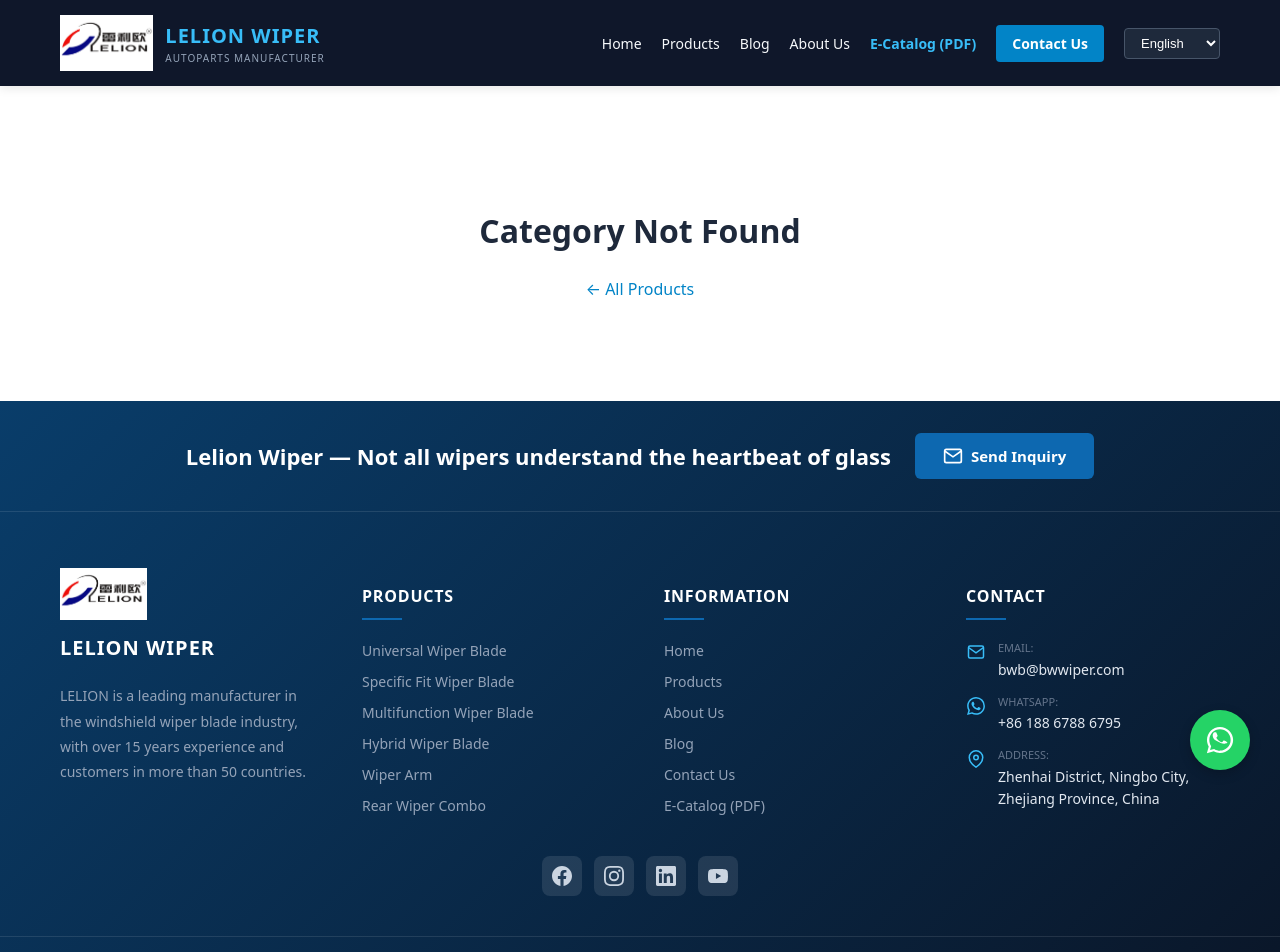
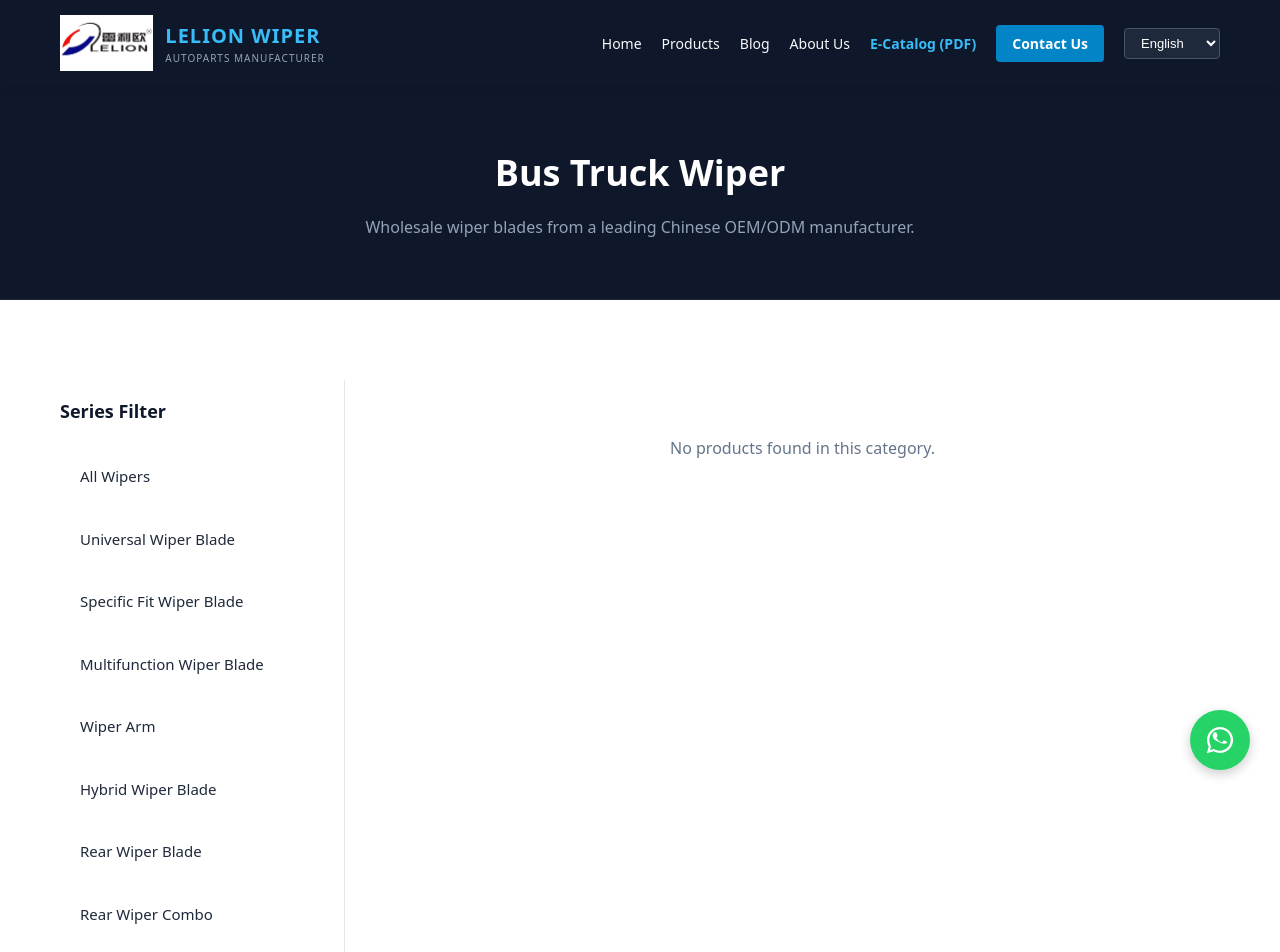
Before and after one commit to 15970477274a-prog/bowang-wiper-site, a Next.js app: page /en/products/category/bus-truck-wiper in a window 1280 px wide. Shown: the top 952 px of the page. Built offline with nearby package versions, Linux system fonts and the light colour scheme.

Commit message:
Add legacy wiper categories to multilingual product catalog

```diff
--- a/app/[lang]/products/category/[slug]/layout.tsx
+++ b/app/[lang]/products/category/[slug]/layout.tsx
@@ -5,7 +5,7 @@ import { translations, Locale } from "../../../../translations";
 type Props = { params: Promise<{ lang: string; slug: string }> };
 
 const locales = ["en", "es", "ru", "fr", "de", "zh"];
-const categorySlugs = ["universal", "specific-fit", "multifunction", "wiper-arm", "hybrid", "rear-wiper", "rear-wiper-combo"];
+const categorySlugs = ["universal", "specific-fit", "multifunction", "wiper-arm", "hybrid", "rear-wiper", "rear-wiper-combo", "frame-wiper", "frameless-wiper", "colored-wiper-blade", "electric-spray-wiper", "bus-truck-wiper", "snow-wiper", "special-wiper", "wiper-parts", "rear-wiper-arm"];
 
 export function generateStaticParams() {
   return categorySlugs.flatMap((slug) => locales.map((lang) => ({ lang, slug })));
@@ -21,6 +21,15 @@ const categoryKeyMap: Record<string, keyof (typeof translations)["en"]> = {
   "rear-wiper": "catRearWiper",
   hybrid: "catHybrid",
   "rear-wiper-combo": "catRearWiperCombo",
+  "frame-wiper": "catFrameWiper",
+  "frameless-wiper": "catFramelessWiper",
+  "colored-wiper-blade": "catColoredWiper",
+  "electric-spray-wiper": "catElectricSpray",
+  "bus-truck-wiper": "catBusTruck",
+  "snow-wiper": "catSnowWiper",
+  "special-wiper": "catSpecialWiper",
+  "wiper-parts": "catWiperParts",
+  "rear-wiper-arm": "catRearWiperArm",
 };
 
 export async function generateMetadata({ params }: Props): Promise<Metadata> {
--- a/app/[lang]/products/category/[slug]/page.tsx
+++ b/app/[lang]/products/category/[slug]/page.tsx
@@ -7,26 +7,7 @@ import Image from "next/image";
 import { translations, Locale } from "../../../../translations";
 import { allProducts } from "../../../../data/products";
 import { getProductTranslation } from "../../../../data/productTranslations";
-
-const CATEGORY_MAP: Record<string, string> = {
-  "universal": "Universal",
-  "specific-fit": "Specific Fit",
-  "multifunction": "Multifunction",
-  "wiper-arm": "Wiper Arm",
-  "rear-wiper": "Rear Wiper",
-  "hybrid": "Hybrid",
-  "rear-wiper-combo": "Rear Wiper Combo",
-};
-
-const SLUG_MAP: Record<string, string> = {
-  "Universal": "universal",
-  "Specific Fit": "specific-fit",
-  "Multifunction": "multifunction",
-  "Wiper Arm": "wiper-arm",
-  "Rear Wiper": "rear-wiper",
-  "hybrid": "Hybrid",
-  "rear-wiper-combo": "Rear Wiper Combo",
-};
+import { CATEGORY_MAP, CATEGORY_LABEL_KEYS } from "../../../../data/categories";
 
 export default function ProductCategoryPage() {
   const params = useParams();
@@ -44,16 +25,8 @@ export default function ProductCategoryPage() {
 
   const t = translations[lang];
   const getCategoryName = () => {
-    const map: Record<string, string> = {
-      "Universal": t.footerUniversal,
-      "Specific Fit": t.footerSpecific,
-      "Multifunction": t.footerMultifunction,
-      "Wiper Arm": t.footerWiperArm,
-      "Rear Wiper": t.footerRearWiper,
-      "Hybrid": t.footerHybrid,
-      "Rear Wiper Combo": t.footerRearCombo,
-    };
-    return map[category] || category;
+    const key = CATEGORY_LABEL_KEYS[category];
+    return key ? t[key as keyof typeof t] : category;
   };
   const l = (p: string) => "/" + lang + p;
 
@@ -103,11 +76,14 @@ export default function ProductCategoryPage() {
               <h3 className="sidebar-title">{t.seriesFilter}</h3>
               <ul className="sidebar-list">
                 <Link href={l("/products")} style={{textDecoration:"none",color:"inherit"}}><li className="sidebar-item">{t.allWipers}</li></Link>
-                {Object.entries(CATEGORY_MAP).map(([s, c]) => (
-                  <Link key={s} href={l("/products/category/" + s)} style={{textDecoration:"none",color:"inherit"}}>
-                    <li className={"sidebar-item" + (s === slug ? " active" : "")}>{(() => { const catMap: Record<string, string> = { "Universal": t.footerUniversal, "Specific Fit": t.footerSpecific, "Multifunction": t.footerMultifunction, "Wiper Arm": t.footerWiperArm, "Rear Wiper": t.footerRearWiper, "Hybrid": t.footerHybrid, "Rear Wiper Combo": t.footerRearCombo }; return catMap[c] || c; })()}</li>
-                  </Link>
-                ))}
+                {Object.entries(CATEGORY_MAP).map(([s, c]) => {
+                  const key = CATEGORY_LABEL_KEYS[c];
+                  return (
+                    <Link key={s} href={l("/products/category/" + s)} style={{textDecoration:"none",color:"inherit"}}>
+                      <li className={"sidebar-item" + (s === slug ? " active" : "")}>{key ? t[key as keyof typeof t] : c}</li>
+                    </Link>
+                  );
+                })}
               </ul>
             </aside>
 
--- /dev/null
+++ b/app/data/categories.ts
@@ -0,0 +1,39 @@
+export const CATEGORY_MAP: Record<string, string> = {
+  "universal": "Universal",
+  "specific-fit": "Specific Fit",
+  "multifunction": "Multifunction",
+  "wiper-arm": "Wiper Arm",
+  "hybrid": "Hybrid",
+  "rear-wiper": "Rear Wiper",
+  "rear-wiper-combo": "Rear Wiper Combo",
+  "frame-wiper": "Frame Wiper",
+  "frameless-wiper": "Frameless Wiper",
+  "colored-wiper-blade": "Colored Wiper Blade",
+  "electric-spray-wiper": "Electric Spray Wiper",
+  "bus-truck-wiper": "Bus Truck Wiper",
+  "snow-wiper": "Snow Wiper",
+  "special-wiper": "Special Wiper",
+  "wiper-parts": "Wiper Parts",
+  "rear-wiper-arm": "Rear Wiper Arm",
+};
+
+export const CATEGORY_SLUGS = Object.keys(CATEGORY_MAP);
+
+export const CATEGORY_LABEL_KEYS: Record<string, string> = {
+  "Universal": "footerUniversal",
+  "Specific Fit": "footerSpecific",
+  "Multifunction": "footerMultifunction",
+  "Wiper Arm": "footerWiperArm",
+  "Hybrid": "footerHybrid",
+  "Rear Wiper": "footerRearWiper",
+  "Rear Wiper Combo": "footerRearCombo",
+  "Frame Wiper": "footerFrameWiper",
+  "Frameless Wiper": "footerFramelessWiper",
+  "Colored Wiper Blade": "footerColoredWiper",
+  "Electric Spray Wiper": "footerElectricSpray",
+  "Bus Truck Wiper": "footerBusTruck",
+  "Snow Wiper": "footerSnowWiper",
+  "Special Wiper": "footerSpecialWiper",
+  "Wiper Parts": "footerWiperParts",
+  "Rear Wiper Arm": "footerRearWiperArm",
+};
--- a/app/sitemap.ts
+++ b/app/sitemap.ts
@@ -1,5 +1,6 @@
 import { MetadataRoute } from "next";
 import { allProducts } from "./data/products";
+import { CATEGORY_SLUGS } from "./data/categories";
 import { blogPosts } from "./data/blog";
 
 const locales = ["en", "es", "ru", "fr", "de", "zh"];
@@ -7,7 +8,7 @@ const baseUrl = "https://www.lelionautopart.com";
 // Real last-commit dates of the content data files (from git history).
 // Products: 2026-07-27 (image migration commit); blog posts use their publish date.
 const PRODUCT_LASTMOD = new Date("2026-07-27");
-const categorySlugs = ["universal", "specific-fit", "multifunction", "wiper-arm", "hybrid", "rear-wiper", "rear-wiper-combo"];
+const categorySlugs = CATEGORY_SLUGS;
 
 export default function sitemap(): MetadataRoute.Sitemap {
   const entries: MetadataRoute.Sitemap = [];
--- a/app/translations/de.ts
+++ b/app/translations/de.ts
@@ -117,6 +117,15 @@ export const de: TranslationDict = {
     footerWiperArm: "Wischerarm",
     footerRearWiper: "Heckwischer",
     footerRearCombo: "Heckwischer-Kombi",
+    footerFrameWiper: "Rahmenwischerblatt",
+    footerFramelessWiper: "Rahmenloses Wischerblatt",
+    footerColoredWiper: "Farbiges Wischerblatt",
+    footerElectricSpray: "Elektrisches Sprühwischerblatt",
+    footerBusTruck: "Bus- und LKW-Wischerblatt",
+    footerSnowWiper: "Schneewischer",
+    footerSpecialWiper: "Spezialwischer",
+    footerWiperParts: "Wischerteile",
+    footerRearWiperArm: "Heckwischerarm",
     footerAddress: "Bezirk Zhenhai, Stadt Ningbo, Provinz Zhejiang, Chine",
     featuredCategories: "Beliebte Kategorien",
     enterProductCenter: "Zum Produktcenter",
@@ -147,6 +156,15 @@ export const de: TranslationDict = {
     catRearWiper: "Heckwischer",
     catHybrid: "Hybrid-Wischer",
     catRearWiperCombo: "Heck-Kombi",
+    catFrameWiper: "Rahmenwischer",
+    catFramelessWiper: "Rahmenlose Wischer",
+    catColoredWiper: "Farbige Wischer",
+    catElectricSpray: "Elektrische Sprühwischer",
+    catBusTruck: "Bus- und LKW-Wischer",
+    catSnowWiper: "Schneewischer",
+    catSpecialWiper: "Spezialwischer",
+    catWiperParts: "Wischerteile",
+    catRearWiperArm: "Heckwischerarme",
     readMore: "Weiterlesen →",
     blogCtaTitle: "Mehr Über Unsere Produkte Erfahren?",
     blogCtaSub: "Durchsuchen Sie unseren vollständigen Wischerblatt-Katalog oder kontaktieren Sie unser Exportteam für Großhandelspreise.",
--- a/app/translations/en.ts
+++ b/app/translations/en.ts
@@ -117,6 +117,15 @@ export const en: TranslationDict = {
     footerWiperArm: "Wiper Arm",
     footerRearWiper: "Rear Wiper Blade",
     footerRearCombo: "Rear Wiper Combo",
+    footerFrameWiper: "Frame Wiper Blade",
+    footerFramelessWiper: "Frameless Wiper Blade",
+    footerColoredWiper: "Colored Wiper Blade",
+    footerElectricSpray: "Electric Spray Wiper",
+    footerBusTruck: "Bus Truck Wiper",
+    footerSnowWiper: "Snow Wiper",
+    footerSpecialWiper: "Special Wiper",
+    footerWiperParts: "Wiper Parts",
+    footerRearWiperArm: "Rear Wiper Arm",
     footerAddress: "Zhenhai District, Ningbo City, Zhejiang Province, China",
     featuredCategories: "Featured Categories",
     enterProductCenter: "Enter Full Product Center",
@@ -147,6 +156,15 @@ export const en: TranslationDict = {
     catRearWiper: "Rear Wiper",
     catHybrid: "Hybrid Wipers",
     catRearWiperCombo: "Rear Wiper Combo",
+    catFrameWiper: "Frame Wipers",
+    catFramelessWiper: "Frameless Wipers",
+    catColoredWiper: "Colored Wipers",
+    catElectricSpray: "Electric Spray Wipers",
+    catBusTruck: "Bus Truck Wipers",
+    catSnowWiper: "Snow Wipers",
+    catSpecialWiper: "Special Wipers",
+    catWiperParts: "Wiper Parts",
+    catRearWiperArm: "Rear Wiper Arms",
     readMore: "Read More →",
     blogCtaTitle: "Want to Learn More About Our Products?",
     blogCtaSub: "Browse our complete wiper blade catalog or contact our export team for bulk pricing.",
--- a/app/translations/zh.ts
+++ b/app/translations/zh.ts
@@ -137,6 +137,15 @@ export const zh: TranslationDict = {
     footerWiperArm: "雨刮臂",
     footerRearWiper: "后雨刮片",
     footerRearCombo: "后雨刮组合",
+    footerFrameWiper: "有骨雨刮片",
+    footerFramelessWiper: "无骨雨刮片",
+    footerColoredWiper: "彩色雨刮片",
+    footerElectricSpray: "电动喷水雨刮片",
+    footerBusTruck: "巴士卡车雨刮片",
+    footerSnowWiper: "雪地雨刮片",
+    footerSpecialWiper: "特殊雨刮片",
+    footerWiperParts: "雨刮配件",
+    footerRearWiperArm: "后雨刮臂",
     footerAddress: "中国浙江省宁波市镇海区九龙湖镇田顾工业区",
     categoryBannerSub: "来自中国领先OEM/ODM制造商的雨刮片批发。",
     categoryNotFoundDesc: "该分类中暂无产品。",
@@ -147,6 +156,15 @@ export const zh: TranslationDict = {
     catRearWiper: "后雨刮片",
     catHybrid: "混合雨刮片",
     catRearWiperCombo: "后雨刮组合",
+    catFrameWiper: "有骨雨刮片",
+    catFramelessWiper: "无骨雨刮片",
+    catColoredWiper: "彩色雨刮片",
+    catElectricSpray: "电动喷水雨刮片",
+    catBusTruck: "巴士卡车雨刮片",
+    catSnowWiper: "雪地雨刮片",
+    catSpecialWiper: "特殊雨刮片",
+    catWiperParts: "雨刮配件",
+    catRearWiperArm: "后雨刮臂",
     readMore: "阅读更多 →",
     blogCtaTitle: "想了解更多产品信息？",
     blogCtaSub: "浏览我们完整的雨刮片目录，或联系我们的出口团队获取批发价格。",
```
Also changed, not shown: app/[lang]/products/page.tsx (+9 -7 lines), app/translations/es.ts (+18 -0 lines), app/translations/fr.ts (+18 -0 lines), app/translations/ru.ts (+18 -0 lines), app/translations/types.ts (+18 -0 lines).
